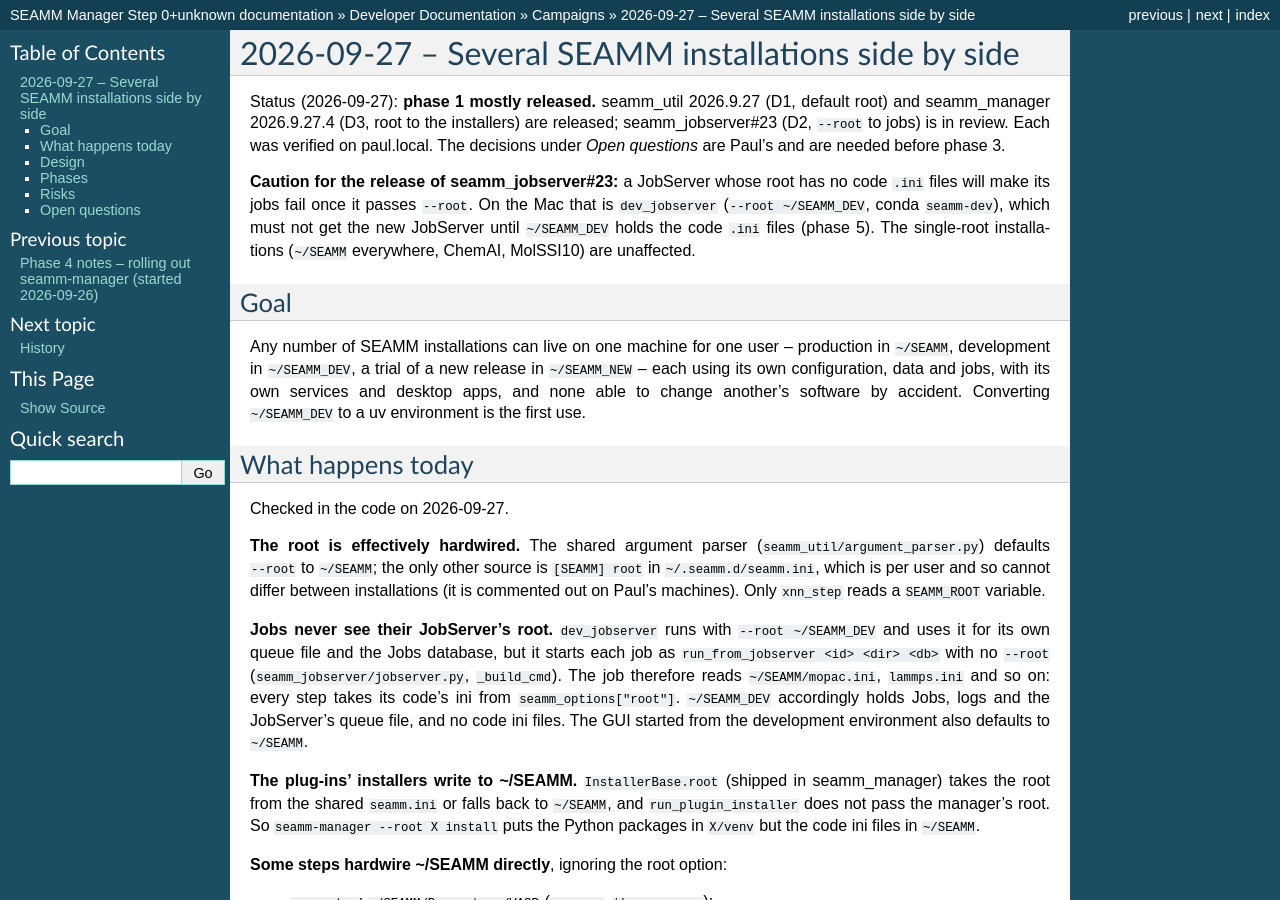
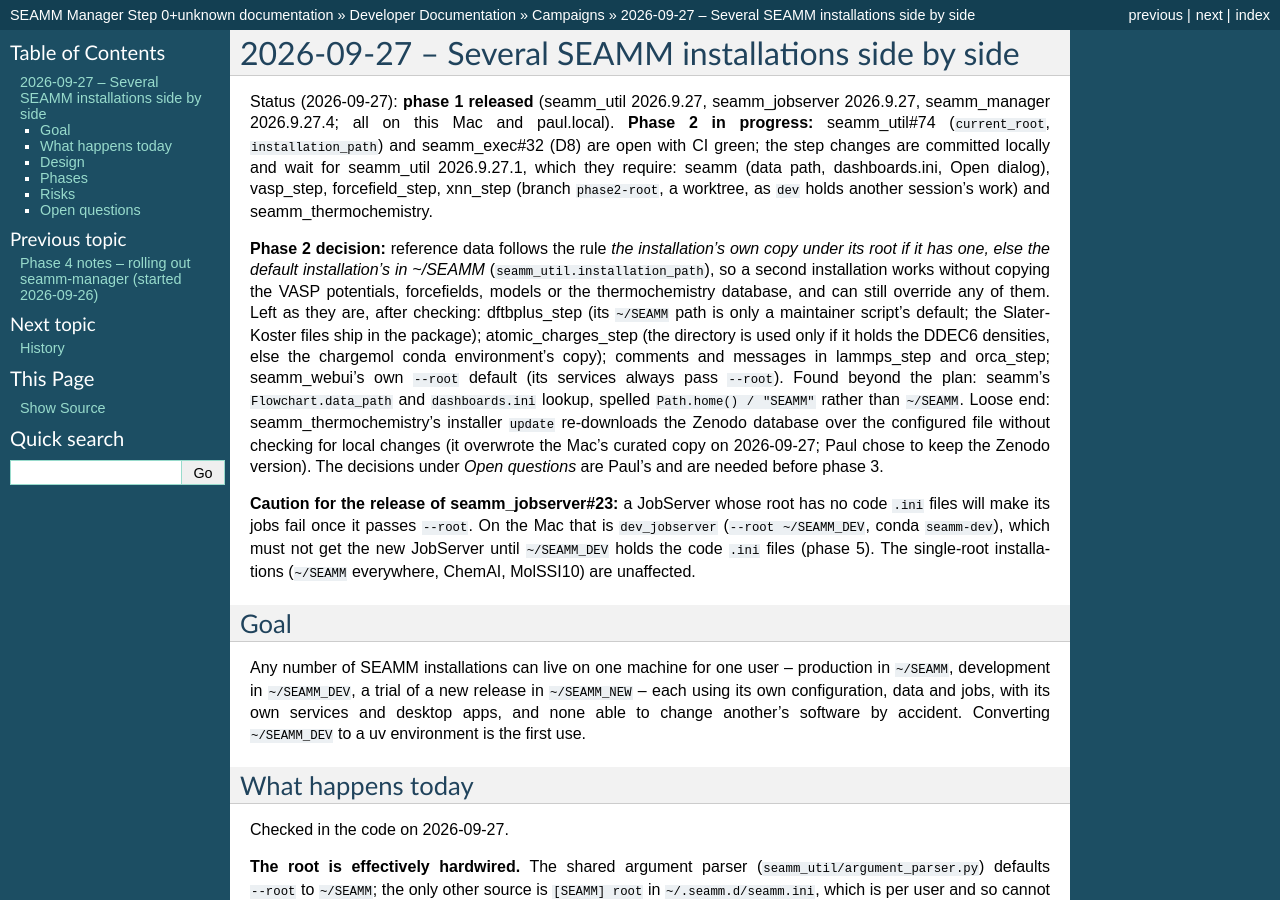
Before and after one commit to molssi-seamm/seamm_manager, a Sphinx documentation site: the page built from docs/developer_guide/campaigns/2026-09-27/index.rst, in a window 1280 px wide and 900 px high. Built offline with Sphinx 7.4.7, drawn with Linux system fonts in a browser that asks for light colours; pages that are not in the unit, such as notebooks, are missing from menus.

Commit message:
Docs: phase 1 released, phase 2 status and decisions
Co-Authored-By: Claude Opus 5.5 <noreply@anthropic.com>

```diff
--- a/docs/developer_guide/campaigns/2026-09-27/index.rst
+++ b/docs/developer_guide/campaigns/2026-09-27/index.rst
@@ -1,10 +1,28 @@
 2026-09-27 -- Several SEAMM installations side by side
 ======================================================
 
-Status (2026-09-27): **phase 1 mostly released.** seamm_util 2026.9.27 (D1, default
-root) and seamm_manager 2026.9.27.4 (D3, root to the installers) are released;
-seamm_jobserver#23 (D2, ``--root`` to jobs) is in review. Each was verified on
-paul.local. The decisions under *Open
+Status (2026-09-27): **phase 1 released** (seamm_util 2026.9.27, seamm_jobserver
+2026.9.27, seamm_manager 2026.9.27.4; all on this Mac and paul.local). **Phase 2 in
+progress:** seamm_util#74 (``current_root``, ``installation_path``) and seamm_exec#32
+(D8) are open with CI green; the step changes are committed locally and wait for
+seamm_util 2026.9.27.1, which they require: seamm (data path, dashboards.ini, Open
+dialog), vasp_step, forcefield_step, xnn_step (branch ``phase2-root``, a worktree, as
+``dev`` holds another session's work) and seamm_thermochemistry.
+
+**Phase 2 decision:** reference data follows the rule *the installation's own copy
+under its root if it has one, else the default installation's in ~/SEAMM*
+(``seamm_util.installation_path``), so a second installation works without copying
+the VASP potentials, forcefields, models or the thermochemistry database, and can
+still override any of them. Left as they are, after checking: dftbplus_step (its
+``~/SEAMM`` path is only a maintainer script's default; the Slater-Koster files ship
+in the package); atomic_charges_step (the directory is used only if it holds the
+DDEC6 densities, else the chargemol conda environment's copy); comments and messages
+in lammps_step and orca_step; seamm_webui's own ``--root`` default (its services always
+pass ``--root``). Found beyond the plan: seamm's ``Flowchart.data_path`` and
+``dashboards.ini`` lookup, spelled ``Path.home() / "SEAMM"`` rather than ``~/SEAMM``.
+Loose end: seamm_thermochemistry's installer ``update`` re-downloads the Zenodo
+database over the configured file without checking for local changes (it overwrote
+the Mac's curated copy on 2026-09-27; Paul chose to keep the Zenodo version). The decisions under *Open
 questions* are Paul's and are needed before phase 3.
 
 **Caution for the release of seamm_jobserver#23:** a JobServer whose root has no code
```
